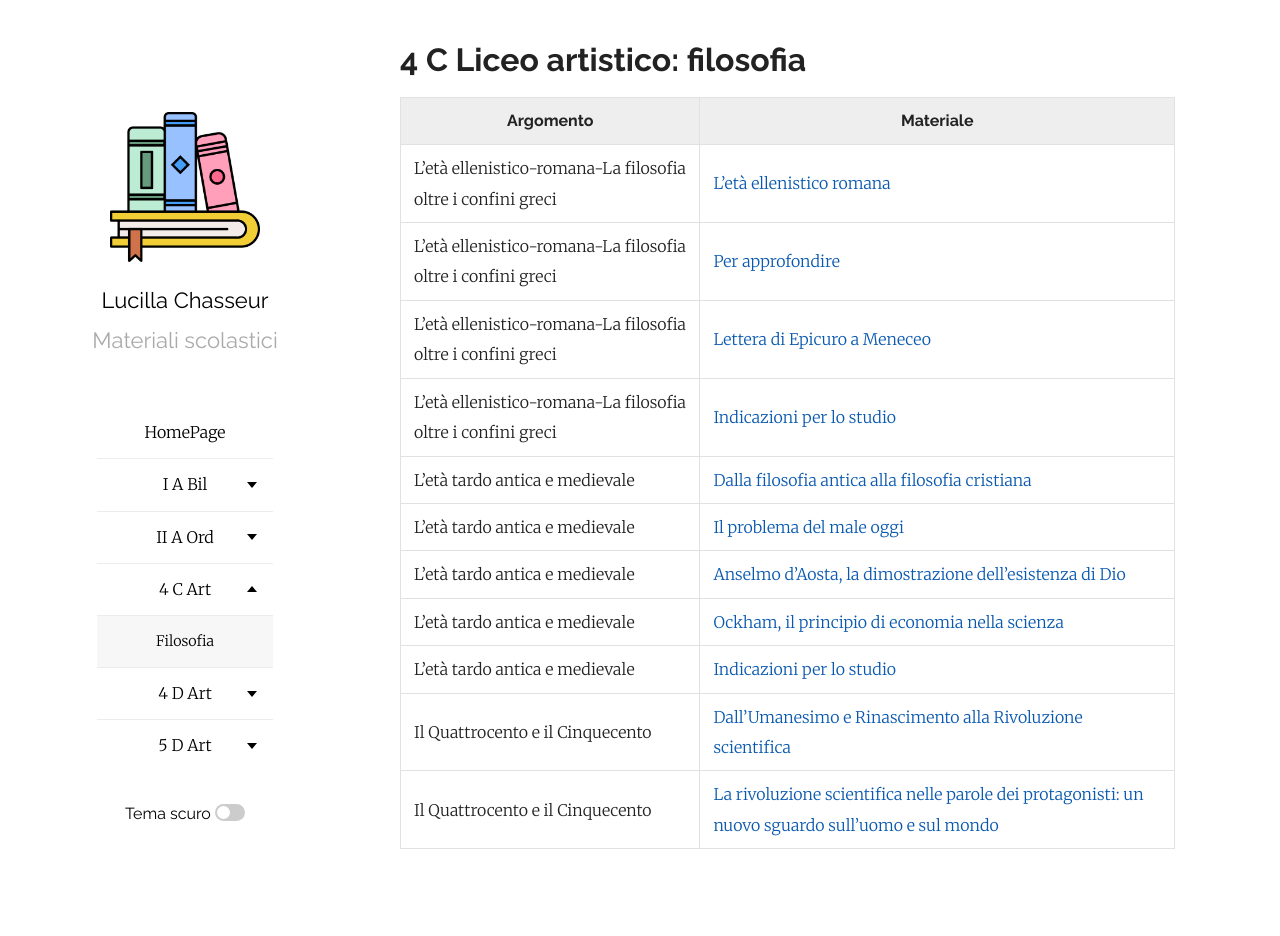
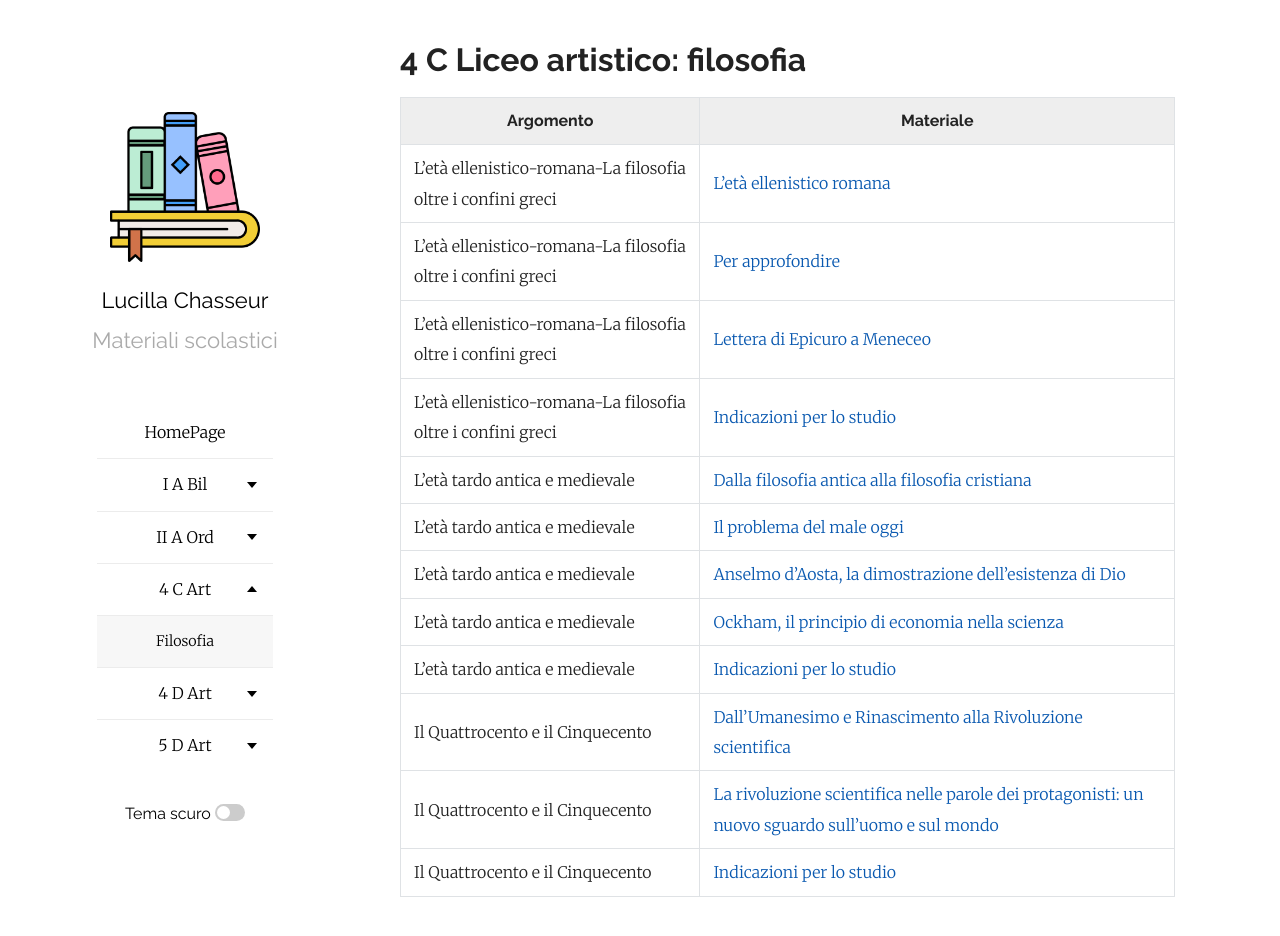
Before and after one commit to efemeridi/efemeridi.github.io, a Jekyll site: the page built from 4c_art_filosofia.md, in a window 1280 px wide and 942 px high. Shown: the top 936 px of the window. Built offline with Jekyll 4.4.1, drawn with Linux system fonts in a browser that asks for light colours; our own code applies the rules of GitHub Pages for plain Markdown files.

Commit message:
Add study guidelines for the Renaissance period

```diff
--- a/4c_art_filosofia.md
+++ b/4c_art_filosofia.md
@@ -16,3 +16,4 @@ layout: page
 |L'età tardo antica e medievale|[Indicazioni per lo studio](/materiali/4_C_art/filosofia/PROGRAMMI/02_filocristiana_4C_26_programma_testo.pdf/)
 |Il Quattrocento e il Cinquecento|[Dall'Umanesimo e Rinascimento alla Rivoluzione scientifica](/materiali/4_C_art/filosofia/01_FILO_TRA_400_E_500/01_Quattrocento_cinquecento_4_C_artistico.pdf/)
 |Il Quattrocento e il Cinquecento|[La rivoluzione scientifica nelle parole dei protagonisti: un nuovo sguardo sull'uomo e sul mondo](/materiali/4_C_art/filosofia/01_FILO_TRA_400_E_500/02_TESTI_RIVOLUZIONE_SCIENTIFICA_AA_VV.pdf/)
+|Il Quattrocento e il Cinquecento|[Indicazioni per lo studio](/materiali/4_C_art/filosofia/01_FILO_TRA_400_E_500/02_TESTI_RIVOLUZIONE_SCIENTIFICA_AA_VV.pdf/)
```
